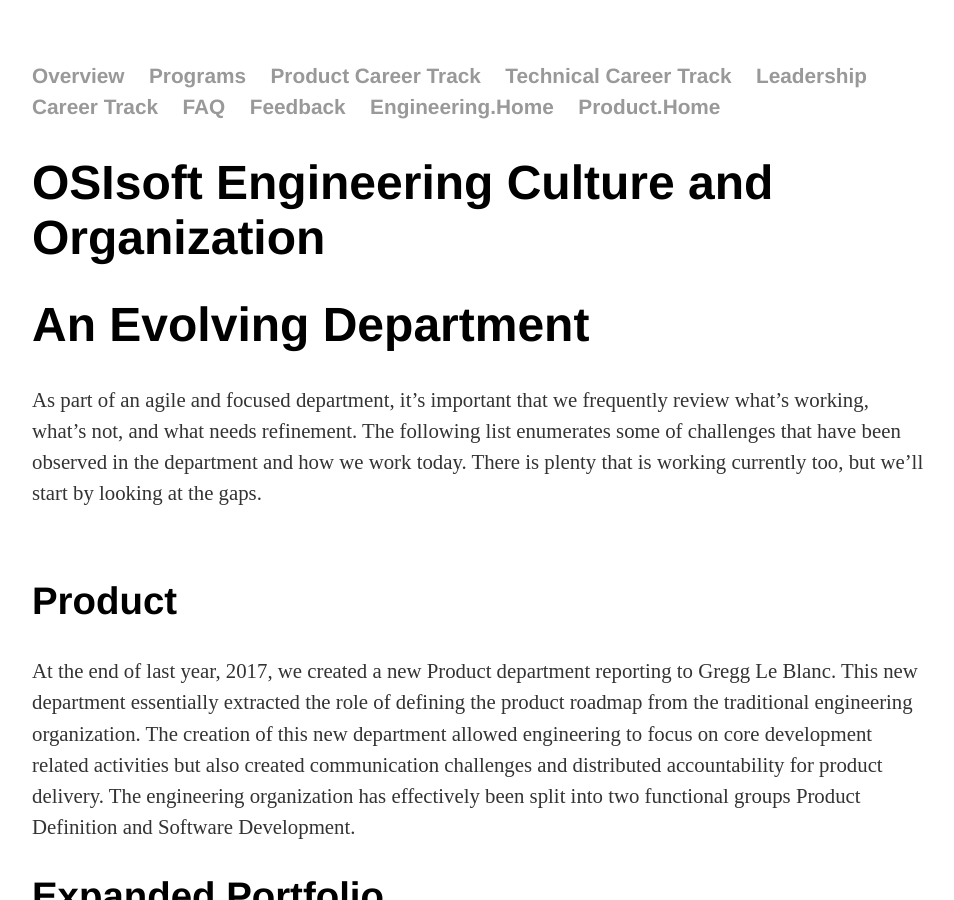
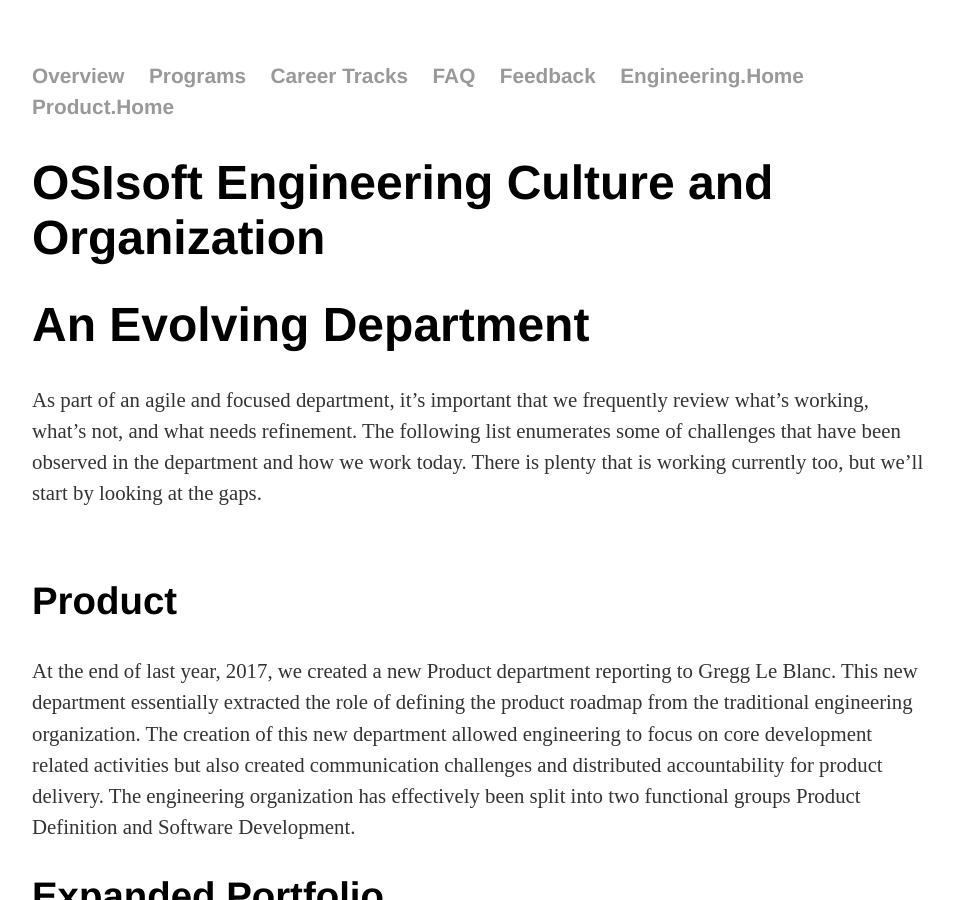
Before and after one commit to OSIEng/osieng.github.io, a Jekyll site: the page built from index.html, in a window 1280 px wide and 900 px high. Shown: the whole window, without its empty margins (160-1114 px from the left). Built offline with Jekyll 4.4.1, drawn with Linux system fonts in a browser that asks for light colours.

Commit message:
Update default.html
Modify career track links

```diff
--- a/_layouts/default.html
+++ b/_layouts/default.html
@@ -10,9 +10,11 @@
 	    		<ul>
 	        		<li><a href="/">Overview</a></li>
 				<li><a href="/programs">Programs</a></li>
-				<li><a href="/product_track">Product Career Track</a></li>
+				<li><a href="/career">Career Tracks</a></li>
+				<!--<li><a href="/product_track">Product Career Track</a></li>
 		        	<li><a href="/technical_track">Technical Career Track</a></li>
 				<li><a href="/leadership_track">Leadership Career Track</a></li>
+-->
 				<li><a href="/faq">FAQ</a></li>
 	        		<li><a href="/feedback">Feedback</a></li>
 				<li><a href="https://osisoft1980.sharepoint.com/teams/Engineering/SitePages/Home.aspx" target="_blank">Engineering.Home</a></li>
```
